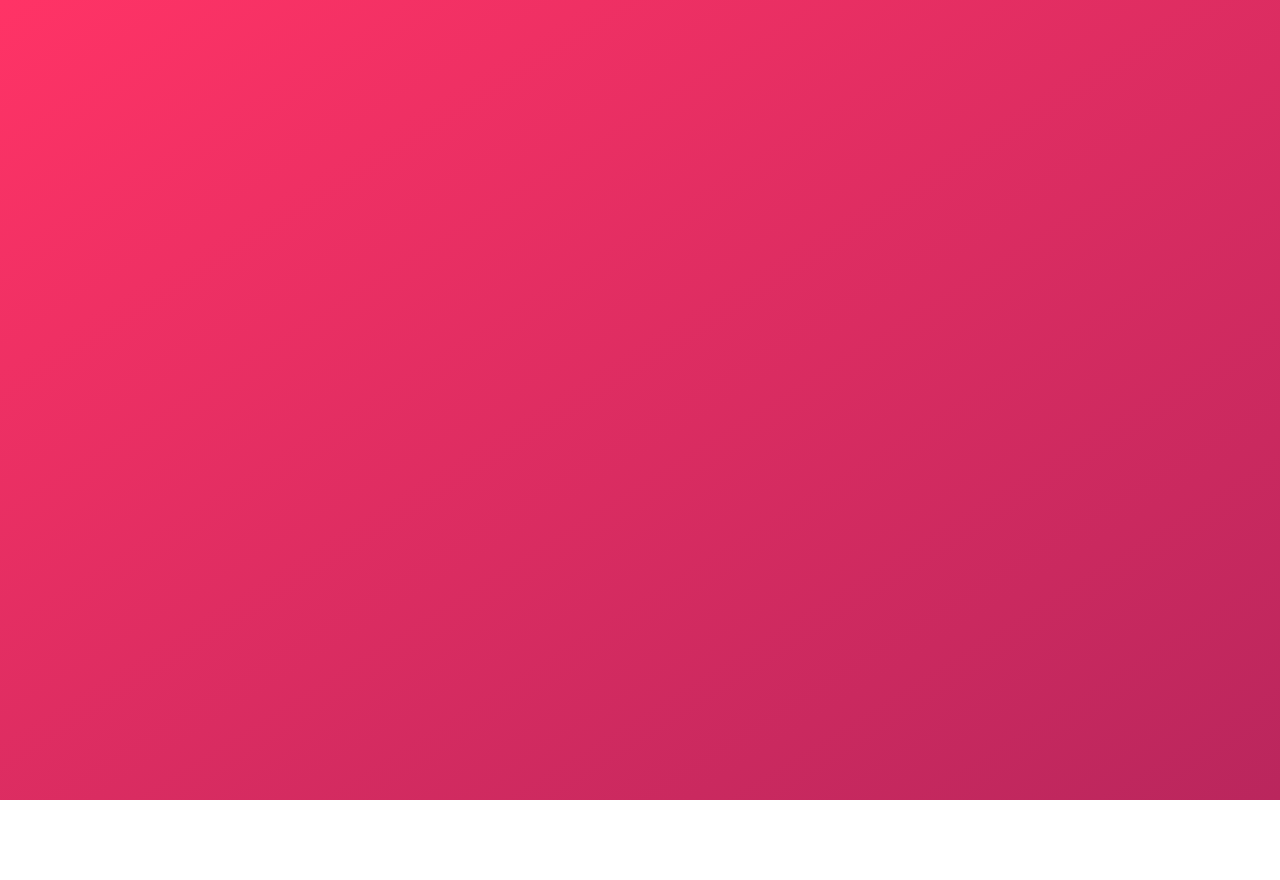
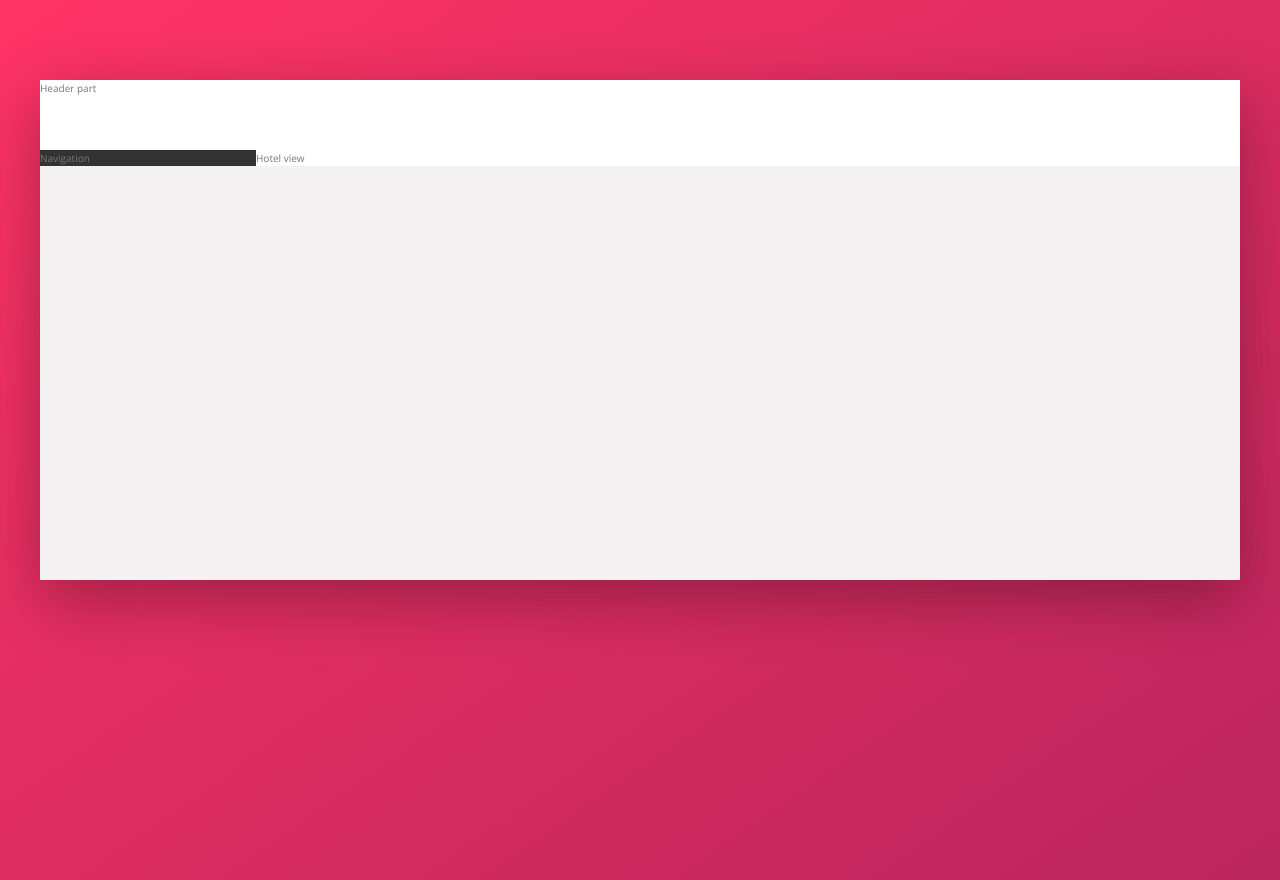
Before and after one commit to cmarcio/trillo, a website: page index.html in a window 1280 px wide. Before the commit the page ends 800 px from the top, so only its background shows below. Drawn offline with nearby package versions, Linux system fonts and the light colour scheme.

Commit message:
Basic layout

```diff
--- a/index.html
+++ b/index.html
@@ -11,6 +11,18 @@
         <title>trillo &mdash; Your all-in-one booking app</title>
     </head>
     <body>
-
+        <div class="container">
+            <header class="header">
+                Header part
+            </header>
+            <div class="content">
+                <nav class="sidebar">
+                    Navigation
+                </nav>
+                <main class="hotel-view">
+                    Hotel view
+                </main>
+            </div>
+        </div>
     </body>
 </html>
--- a/sass/_base.scss
+++ b/sass/_base.scss
@@ -14,6 +14,9 @@
     --color-gray-dark-1: #333;
     --color-gray-dark-2: #777;
     --color-gray-dark-3: #999;
+
+    // SHADOWNS
+    --shadow-dark: 0 2rem 6rem rgba(0,0,0,.3);
 }
 
 * {
--- a/sass/_layout.scss
+++ b/sass/_layout.scss
@@ -0,0 +1,30 @@
+.container {
+    max-width: 120rem;
+    margin: 8rem auto;
+    background-color: var(--color-gray-light-2);
+    box-shadow: var(--shadow-dark);
+
+    min-height: 50rem;
+}
+
+.header {
+    height: 7rem;
+    background-color: #fff;
+    border-bottom: var(--color-gray-light-2);
+}
+
+.content {
+    display: flex;
+}
+
+.sidebar {
+    background-color: var(--color-gray-dark-1);
+
+    flex: 0 0 18%;
+}
+
+.hotel-view {
+    background-color: #fff;
+
+    flex: 1;
+}
```
Also changed, not shown: css/style.css.
